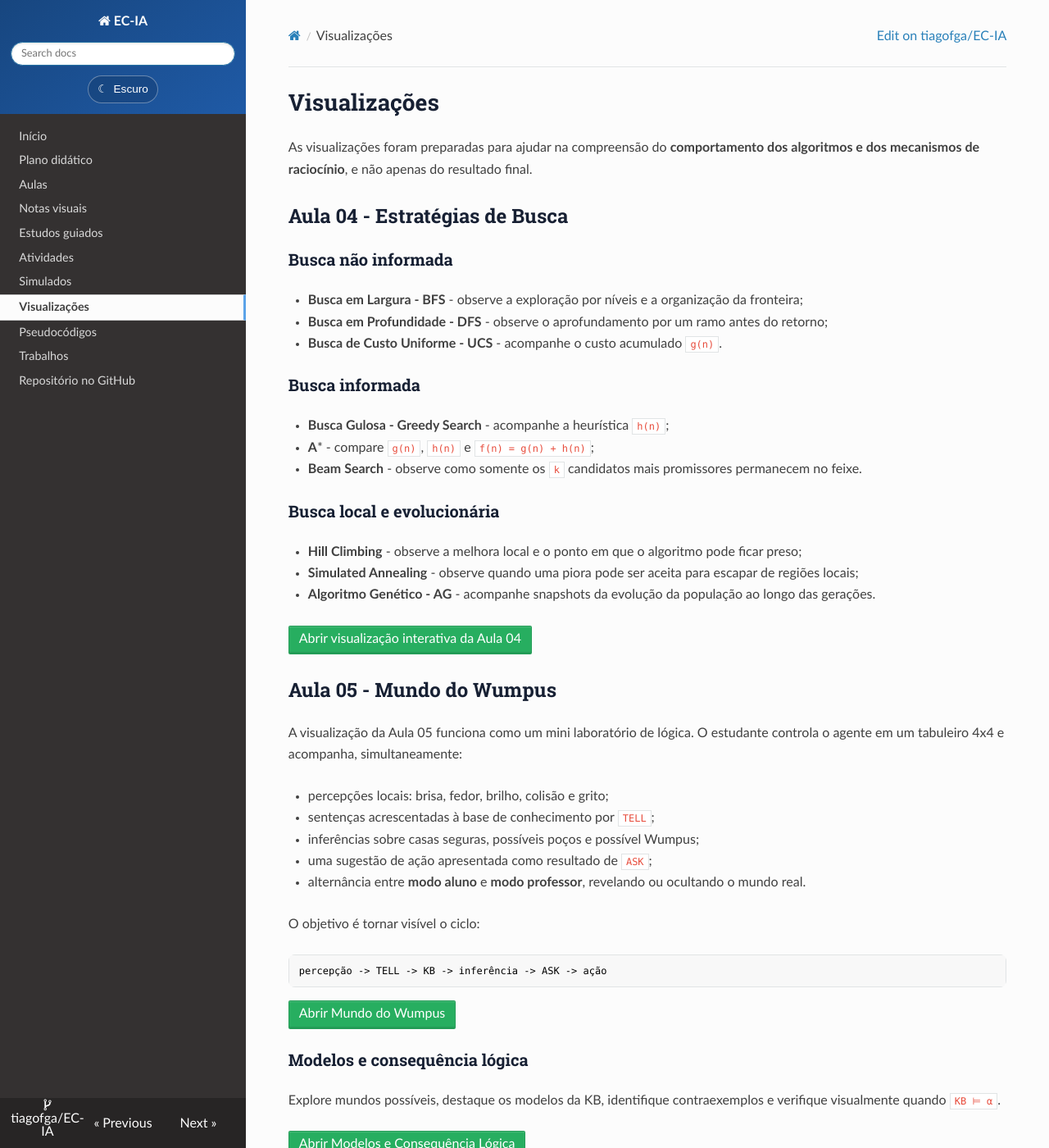
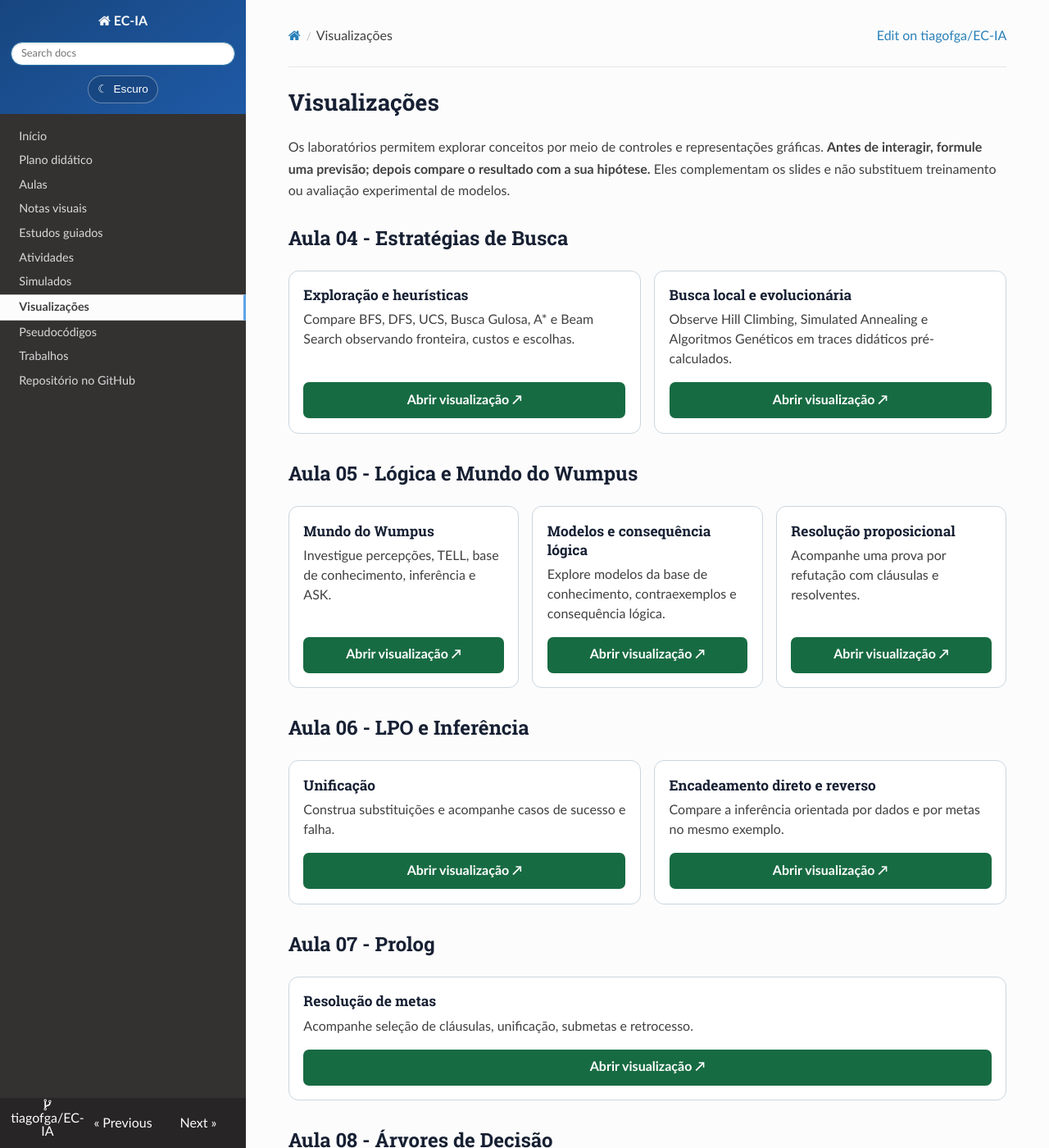
Before and after one commit to tiagofga/EC-IA, an MkDocs documentation site: the page built from docs/visualizacoes/index.md, in a window 1280 px wide and 1400 px high. Shown: the whole window at 82% size. Built offline with MkDocs 1.6.1, drawn with Linux system fonts in a browser that asks for light colours; nearby versions of some CDN libraries; some of the changed text lies outside the part shown.

Commit message:
docs(visualizacoes): replace long descriptions with accessible lab cards

````diff
--- a/docs/visualizacoes/index.md
+++ b/docs/visualizacoes/index.md
@@ -1,105 +1,112 @@
 # Visualizações
 
-As visualizações foram preparadas para ajudar na compreensão do **comportamento dos algoritmos e dos mecanismos de raciocínio**, e não apenas do resultado final.
+Os laboratórios permitem explorar conceitos por meio de controles e representações gráficas. **Antes de interagir, formule uma previsão; depois compare o resultado com a sua hipótese.** Eles complementam os slides e não substituem treinamento ou avaliação experimental de modelos.
 
 ## Aula 04 - Estratégias de Busca
 
-### Busca não informada
+<div class="ecia-lab-grid">
+<article class="ecia-lab-card">
+<h3>Exploração e heurísticas</h3>
+<p>Compare BFS, DFS, UCS, Busca Gulosa, A* e Beam Search observando fronteira, custos e escolhas.</p>
+<a class="ecia-lab-link" href="04-busca/">Abrir visualização ↗</a>
+</article>
+<article class="ecia-lab-card">
+<h3>Busca local e evolucionária</h3>
+<p>Observe Hill Climbing, Simulated Annealing e Algoritmos Genéticos em traces didáticos pré-calculados.</p>
+<a class="ecia-lab-link" href="04-busca/">Abrir visualização ↗</a>
+</article>
+</div>
 
-- **Busca em Largura - BFS** - observe a exploração por níveis e a organização da fronteira;
-- **Busca em Profundidade - DFS** - observe o aprofundamento por um ramo antes do retorno;
-- **Busca de Custo Uniforme - UCS** - acompanhe o custo acumulado `g(n)`.
+## Aula 05 - Lógica e Mundo do Wumpus
 
-### Busca informada
+<div class="ecia-lab-grid">
+<article class="ecia-lab-card">
+<h3>Mundo do Wumpus</h3>
+<p>Investigue percepções, TELL, base de conhecimento, inferência e ASK.</p>
+<a class="ecia-lab-link" href="05-logica/wumpus/">Abrir visualização ↗</a>
+</article>
+<article class="ecia-lab-card">
+<h3>Modelos e consequência lógica</h3>
+<p>Explore modelos da base de conhecimento, contraexemplos e consequência lógica.</p>
+<a class="ecia-lab-link" href="05-logica/modelos/">Abrir visualização ↗</a>
+</article>
+<article class="ecia-lab-card">
+<h3>Resolução proposicional</h3>
+<p>Acompanhe uma prova por refutação com cláusulas e resolventes.</p>
+<a class="ecia-lab-link" href="05-logica/resolucao/">Abrir visualização ↗</a>
+</article>
+</div>
 
-- **Busca Gulosa - Greedy Search** - acompanhe a heurística `h(n)`;
-- **A*** - compare `g(n)`, `h(n)` e `f(n) = g(n) + h(n)`;
-- **Beam Search** - observe como somente os `k` candidatos mais promissores permanecem no feixe.
+## Aula 06 - LPO e Inferência
 
-### Busca local e evolucionária
-
-- **Hill Climbing** - observe a melhora local e o ponto em que o algoritmo pode ficar preso;
-- **Simulated Annealing** - observe quando uma piora pode ser aceita para escapar de regiões locais;
-- **Algoritmo Genético - AG** - acompanhe snapshots da evolução da população ao longo das gerações.
-
-<a href="04-busca/" class="btn">Abrir visualização interativa da Aula 04</a>
-
-## Aula 05 - Mundo do Wumpus
-
-A visualização da Aula 05 funciona como um mini laboratório de lógica. O estudante controla o agente em um tabuleiro 4x4 e acompanha, simultaneamente:
-
-- percepções locais: brisa, fedor, brilho, colisão e grito;
-- sentenças acrescentadas à base de conhecimento por `TELL`;
-- inferências sobre casas seguras, possíveis poços e possível Wumpus;
-- uma sugestão de ação apresentada como resultado de `ASK`;
-- alternância entre **modo aluno** e **modo professor**, revelando ou ocultando o mundo real.
-
-O objetivo é tornar visível o ciclo:
-
-```text
-percepção -> TELL -> KB -> inferência -> ASK -> ação
-```
-
-<a href="05-logica/wumpus/" class="btn">Abrir Mundo do Wumpus</a>
-
-### Modelos e consequência lógica
-
-Explore mundos possíveis, destaque os modelos da KB, identifique contraexemplos e verifique visualmente quando `KB ⊨ α`.
-
-<a href="05-logica/modelos/" class="btn">Abrir Modelos e Consequência Lógica</a>
-
-### Resolução proposicional
-
-Acompanhe uma prova por refutação desde a negação da consulta e a FNC até os resolventes e, quando aplicável, a cláusula vazia `□`.
-
-<a href="05-logica/resolucao/" class="btn">Abrir Resolução Proposicional</a>
-
-## Aula 06 - Lógica de Primeira Ordem e Inferência
-
-A Aula 06 acrescenta duas visualizações complementares.
-
-### Unificação
-
-Acompanhe comparação de predicados e aridade, pareamento de argumentos, construção da substituição, sucesso ou falha e o MGU quando existir.
-
-<a href="06-lpo-inferencia/unificacao/" class="btn">Abrir visualização de Unificação</a>
-
-### Encadeamento e inferência
-
-Compare **encadeamento direto**, orientado pelos dados, e **encadeamento reverso**, orientado pela meta, usando a mesma base de conhecimento.
-
-<a href="06-lpo-inferencia/inferencia/" class="btn">Abrir visualização de Inferência em LPO</a>
+<div class="ecia-lab-grid">
+<article class="ecia-lab-card">
+<h3>Unificação</h3>
+<p>Construa substituições e acompanhe casos de sucesso e falha.</p>
+<a class="ecia-lab-link" href="06-lpo-inferencia/unificacao/">Abrir visualização ↗</a>
+</article>
+<article class="ecia-lab-card">
+<h3>Encadeamento direto e reverso</h3>
+<p>Compare a inferência orientada por dados e por metas no mesmo exemplo.</p>
+<a class="ecia-lab-link" href="06-lpo-inferencia/inferencia/">Abrir visualização ↗</a>
+</article>
+</div>
 
 ## Aula 07 - Prolog
 
-### Resolução de metas e retrocesso
+<div class="ecia-lab-grid">
+<article class="ecia-lab-card">
+<h3>Resolução de metas</h3>
+<p>Acompanhe seleção de cláusulas, unificação, submetas e retrocesso.</p>
+<a class="ecia-lab-link" href="07-prolog/resolucao-metas/">Abrir visualização ↗</a>
+</article>
+</div>
 
-Acompanhe uma consulta passo a passo: seleção de cláusulas, unificação, geração de submetas, sucesso, falha e retrocesso. Os cenários também explicitam a relação entre a árvore de prova e busca em profundidade.
+## Aula 08 - Árvores de Decisão
 
-<a href="07-prolog/resolucao-metas/" class="btn">Abrir visualização de Prolog</a>
+<div class="ecia-lab-grid">
+<article class="ecia-lab-card">
+<h3>Entropia e Gini</h3>
+<p>Altere a proporção entre classes e observe como mudam as medidas de impureza.</p>
+<a class="ecia-lab-link" href="08-aprendizagem-exemplos/">Abrir visualização ↗</a>
+</article>
+</div>
 
-## Como estudar com as visualizações
+## Aula 09 - KNN
 
-Para Busca, tente prever o próximo estado antes de avançar e compare ordem de expansão, custos e heurísticas.
+<div class="ecia-lab-grid">
+<article class="ecia-lab-card">
+<h3>Vizinhos e votação</h3>
+<p>Varie k e acompanhe os vizinhos selecionados e a classe predita.</p>
+<a class="ecia-lab-link" href="09-knn/">Abrir visualização ↗</a>
+</article>
+</div>
 
-No Wumpus, compare sempre três níveis:
+## Aula 10 - SVM
 
-1. o que o agente **percebe**;
-2. o que foi **registrado na KB**;
-3. o que foi **inferido** a partir dessas sentenças.
+<div class="ecia-lab-grid">
+<article class="ecia-lab-card">
+<h3>Kernel RBF</h3>
+<p>Observe como γ modifica o alcance da influência de um exemplo.</p>
+<a class="ecia-lab-link" href="10-svm/">Abrir visualização ↗</a>
+</article>
+</div>
 
-Em Modelos, procure primeiro os mundos que satisfazem a KB e só então verifique a consulta. Em Resolução, acompanhe quais literais complementares são eliminados a cada passo. Em Prolog, tente prever a próxima cláusula e as novas submetas antes de avançar a execução.
+## Aula 11 - Comparação de modelos
 
-## Integridade acadêmica
+<div class="ecia-lab-grid">
+<article class="ecia-lab-card">
+<h3>Métricas de classificação</h3>
+<p>Modifique TP, TN, FP e FN para analisar acurácia, precisão, recall e F1.</p>
+<a class="ecia-lab-link" href="11-atividade-comparacao/">Abrir visualização ↗</a>
+</article>
+</div>
 
-A visualização pública da Aula 04 continua baseada em **traces pré-calculados** e não disponibiliza implementações reutilizáveis dos algoritmos exigidos nas avaliações.
+## Como usar
 
-A visualização do Wumpus é uma demonstração didática independente das implementações cobradas no Trabalho 01 e serve para explorar os conceitos de representação e inferência da Aula 05.
+1. Leia a pergunta ou o cenário apresentado.
+2. Altere um parâmetro por vez e observe o resultado.
+3. Registre o que mudou e explique a relação com a teoria.
+4. Compare com os pseudocódigos, exemplos Python e estudos guiados da aula.
 
-
-## Aulas 08 a 11 - Aprendizagem
-
-- [Aula 08 - Aprendizagem com Exemplos](08-aprendizagem-exemplos/)
-- [Aula 09 - K-Nearest Neighbors](09-knn/)
-- [Aula 10 - Support Vector Machines e PCA](10-svm/)
-- [Aula 11 - Atividade Integradora: DT, KNN e SVM](11-atividade-comparacao/)
+**Observação:** o visualizador de Busca reproduz traces didáticos pré-calculados. As visualizações de aprendizagem ilustram os conceitos, mas não treinam modelos em tempo real.
````
